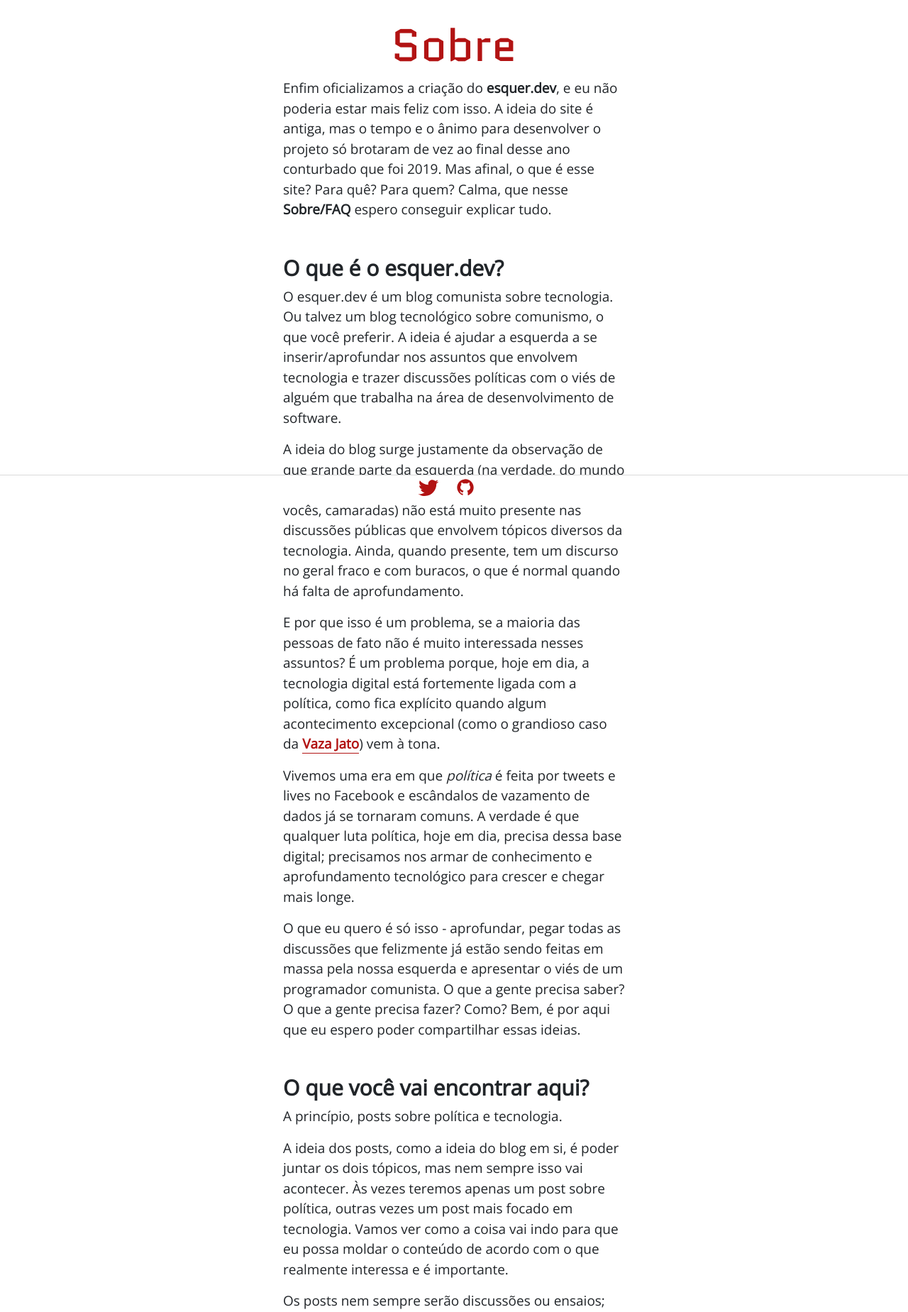
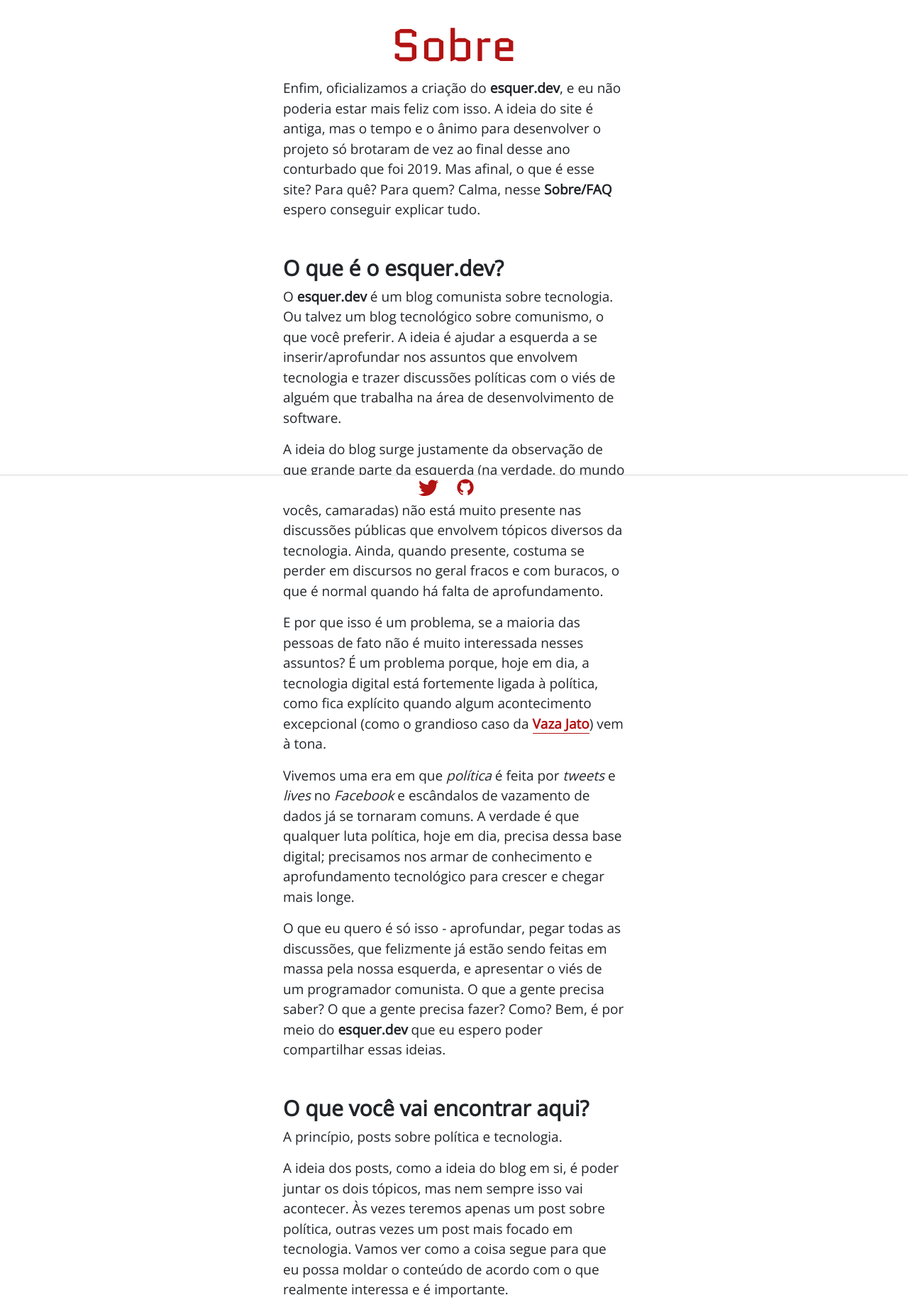
Before and after one commit to yyyyyyyan/esquer.dev, a Django app: page /sobre in a window 1280 px wide. Shown: the part 96-1945 px from the top of the page at 71% size. Run offline with Django 3.2, Linux system fonts and the light colour scheme.

Commit message:
Improved about.html text

```diff
--- a/templates/about.html
+++ b/templates/about.html
@@ -11,31 +11,31 @@
 {% block content %}
     <h1 class="title text-center">Sobre</h1>
     <div class="post-body post-div">
-        <p>Enfim oficializamos a criação do <strong>esquer.dev</strong>, e eu não poderia estar mais feliz com isso. A ideia do site é antiga, mas o tempo e o ânimo para desenvolver o projeto só brotaram de vez ao final desse ano conturbado que foi 2019. Mas afinal, o que é esse site? Para quê? Para quem? Calma, que nesse <strong>Sobre/FAQ</strong> espero conseguir explicar tudo.</p>
-        <h2>O que é o esquer.dev?</h2>
-        <p>O esquer.dev é um blog comunista sobre tecnologia. Ou talvez um blog tecnológico sobre comunismo, o que você preferir. A ideia é ajudar a esquerda a se inserir/aprofundar nos assuntos que envolvem tecnologia e trazer discussões políticas com o viés de alguém que trabalha na área de desenvolvimento de software.</p>
-        <p>A ideia do blog surge justamente da observação de que grande parte da esquerda (na verdade, do mundo em geral, mas aqui espero falar diretamente para vocês, camaradas) não está muito presente nas discussões públicas que envolvem tópicos diversos da tecnologia. Ainda, quando presente, tem um discurso no geral fraco e com buracos, o que é normal quando há falta de aprofundamento.</p>
-        <p>E por que isso é um problema, se a maioria das pessoas de fato não é muito interessada nesses assuntos? É um problema porque, hoje em dia, a tecnologia digital está fortemente ligada com a política, como fica explícito quando algum acontecimento excepcional (como o grandioso caso da <a href="https://theintercept.com/series/mensagens-lava-jato/">Vaza Jato</a>) vem à tona.</p>
-        <p>Vivemos uma era em que <em>política</em> é feita por tweets e lives no Facebook e escândalos de vazamento de dados já se tornaram comuns. A verdade é que qualquer luta política, hoje em dia, precisa dessa base digital; precisamos nos armar de conhecimento e aprofundamento tecnológico para crescer e chegar mais longe.</p>
-        <p>O que eu quero é só isso - aprofundar, pegar todas as discussões que felizmente já estão sendo feitas em massa pela nossa esquerda e apresentar o viés de um programador comunista. O que a gente precisa saber? O que a gente precisa fazer? Como? Bem, é por aqui que eu espero poder compartilhar essas ideias.</p>
+        <p>Enfim, oficializamos a criação do <strong>esquer.dev</strong>, e eu não poderia estar mais feliz com isso. A ideia do site é antiga, mas o tempo e o ânimo para desenvolver o projeto só brotaram de vez ao final desse ano conturbado que foi 2019. Mas afinal, o que é esse site? Para quê? Para quem? Calma, nesse <strong>Sobre/FAQ</strong> espero conseguir explicar tudo.</p>
+        <h2>O que é o <strong>esquer.dev</strong>?</h2>
+        <p>O <strong>esquer.dev</strong> é um blog comunista sobre tecnologia. Ou talvez um blog tecnológico sobre comunismo, o que você preferir. A ideia é ajudar a esquerda a se inserir/aprofundar nos assuntos que envolvem tecnologia e trazer discussões políticas com o viés de alguém que trabalha na área de desenvolvimento de software.</p>
+        <p>A ideia do blog surge justamente da observação de que grande parte da esquerda (na verdade, do mundo em geral, mas aqui espero falar diretamente para vocês, camaradas) não está muito presente nas discussões públicas que envolvem tópicos diversos da tecnologia. Ainda, quando presente, costuma se perder em discursos no geral fracos e com buracos, o que é normal quando há falta de aprofundamento.</p>
+        <p>E por que isso é um problema, se a maioria das pessoas de fato não é muito interessada nesses assuntos? É um problema porque, hoje em dia, a tecnologia digital está fortemente ligada à política, como fica explícito quando algum acontecimento excepcional (como o grandioso caso da <a href="https://theintercept.com/series/mensagens-lava-jato/">Vaza Jato</a>) vem à tona.</p>
+        <p>Vivemos uma era em que <em>política</em> é feita por <em>tweets</em> e <em>lives</em> no <em>Facebook</em> e escândalos de vazamento de dados já se tornaram comuns. A verdade é que qualquer luta política, hoje em dia, precisa dessa base digital; precisamos nos armar de conhecimento e aprofundamento tecnológico para crescer e chegar mais longe.</p>
+        <p>O que eu quero é só isso - aprofundar, pegar todas as discussões, que felizmente já estão sendo feitas em massa pela nossa esquerda, e apresentar o viés de um programador comunista. O que a gente precisa saber? O que a gente precisa fazer? Como? Bem, é por meio do <strong>esquer.dev</strong> que eu espero poder compartilhar essas ideias.</p>
         <h2>O que você vai encontrar aqui?</h2>
         <p>A princípio, posts sobre política e tecnologia. </p>
-        <p>A ideia dos posts, como a ideia do blog em si, é poder juntar os dois tópicos, mas nem sempre isso vai acontecer. Às vezes teremos apenas um post sobre política, outras vezes um post mais focado em tecnologia. Vamos ver como a coisa vai indo para que eu possa moldar o conteúdo de acordo com o que realmente interessa e é importante.</p>
+        <p>A ideia dos posts, como a ideia do blog em si, é poder juntar os dois tópicos, mas nem sempre isso vai acontecer. Às vezes teremos apenas um post sobre política, outras vezes um post mais focado em tecnologia. Vamos ver como a coisa segue para que eu possa moldar o conteúdo de acordo com o que realmente interessa e é importante.</p>
         <p>Os posts nem sempre serão discussões ou ensaios; muitas vezes serão tutoriais ou guias sobre segurança e privacidade digital, por exemplo, seguindo o mote geral do blog.</p>
-        <p>Aos poucos, também quero ir disponibilizando algumas ferramentas para uso de vocês aqui pelo site mesmo, mas isso ficará mais claro em breve.</p>
+        <p>Aos poucos, também quero conseguir disponibilizar algumas ferramentas para uso de vocês aqui pelo site mesmo, mas isso ficará mais claro em breve.</p>
         <h2>Sobre a segurança do site</h2>
         <p>O <strong>esquer.dev</strong> vai focar muito na parte de segurança digital, privacidade e afins. Isso vale tanto para os temas dos posts, quanto para a base do site como um todo. Isso significa que, acima de tudo, prezamos pela segurança e privacidade do usuário.</p>
         <p>O site não tem e não terá <strong>nenhum</strong> JavaScript, então você pode acessá-lo com o JavaScript desativado, ou com extensões como o <a href="https://noscript.net/">NoScript</a> sem problema nenhum. O site não usa, nem usará, nenhum programa externo de <em>analytics</em> nem nunca exibirá nenhuma propaganda mantida por serviços externos.</p>
-        <p>Valorizamos sua privacidade, de verdade. Leia mais sobre isso em nossa <a href="{% url "privacy" %}">política de privacidade</a></p>
+        <p>Valorizamos sua privacidade, de verdade. Leia mais sobre isso em nossa <a href="{% url "privacy" %}">política de privacidade</a>.</p>
         <h2>Quem está por trás do esquer.dev?</h2>
-        <p>O esquer.dev é um blog de uma pessoa só, pelo menos por enquanto. Eu considerei deixar minha identidade de lado, já que de fato não é o foco do blog, mas como não é algo que eu conseguiria efetivamente esconder preferi já deixar registrado aqui para que ninguém venha tentar me desmascarar no futuro.</p>
-        <p>Quem cuida do blog sou eu (<em>uau</em>), <strong>yyyyyyyan</strong> (mas você pode me chamar de <strong>Yan</strong>). Você pode falar comigo diretamente no meu Twitter pessoal, <strong><a href="https://twitter.com/@yyyyyyyan_">@yyyyyyyan_</a></strong>. Se quiser saber algo sobre mim ou só bater um papo, me procure por lá. Por aqui, no blog, pretendo deixar minha identidade o mais por fora possível.</p>
+        <p>O <strong>esquer.dev</strong> é um blog de uma pessoa só, pelo menos por enquanto. Eu considerei deixar minha identidade de lado, já que de fato não é o foco do blog, mas como não é algo que eu conseguiria efetivamente esconder, preferi já deixar registrado aqui para que ninguém venha tentar me desmascarar no futuro.</p>
+        <p>Quem cuida do blog sou eu (<em>uau</em>), <strong>yyyyyyyan</strong> (mas você pode me chamar de <strong>Yan</strong>). Você pode falar comigo diretamente no meu Twitter pessoal, <strong><a href="https://twitter.com/@yyyyyyyan_">@yyyyyyyan_</a></strong>. Se quiser saber algo sobre mim ou só bater um papo, me procure por lá. Por aqui, no blog, pretendo deixar minha identidade o mais de lado possível.</p>
         <h2>Por que um blog?</h2>
-        <p>É fato que blogs já não estão mais muito em alta, ultimamente, eu não poderia negar isso. É fato, também, que eu quero que o conteúdo que eu produzir atinja o máximo de pessoas possível, e que talvez a forma de mídia que eu esteja escolhendo acabe se tornando um impeditivo nesse ponto. Então por que estou fazendo um blog?</p>
+        <p>É fato que blogs já não estão mais muito em alta, eu não poderia negar isso. É fato, também, que eu quero que o conteúdo aqui produzido atinja o máximo de pessoas possível, e que talvez essa forma de mídia acabe se tornando um impeditivo nesse ponto. Então por que estou fazendo um blog?</p>
         <p>A verdade é que, no momento, é o melhor que eu posso fazer. Com o blog pronto (na parte da infraestrutura), criar conteúdo, para mim, fica muito mais fácil e convidativo. Eu só preciso sentar, escrever e publicar. Nesse momento, é o que vai ser possível.</p>
-        <p>Mas isso vai ser bom! Por quê? Porque eu quero, com o tempo, transformar o esquer.dev em mais que um blog, em um agregador de várias coisas diferentes (conteúdo em diferentes mídias, ferramentas, recomendações) que só a estrutura de um site vai me proporcionar.</p>
-        <p>De qualquer maneira, eu pretendo levar o esquer.dev para outras mídias, também! Como eu disse, começo no blog por simplicidade, e é esse caminho que quero seguir. Saindo do blog, começar um podcast, que envolve mais coisas além de simplesmente escrever e publicar, é uma ideia que me interessa. Mais para frente, um canal no YouTube é um sonho, já que me parece a forma mais atrativa e com mais possibilidades de se criar conteúdo hoje em dia.</p>
-        <p>Enfim, tudo no seu tempo! Aos poucos vocês ficarão sabendo das novidades e dos planos se concretizando.</p>
+        <p>Mas isso vai ser bom! Por quê? Porque eu quero, com o tempo, transformar o <strong>esquer.dev</strong> em mais que um blog, em um agregador de várias coisas diferentes (conteúdo em diferentes mídias, ferramentas, recomendações) que só a estrutura de um site vai me proporcionar.</p>
+        <p>De qualquer maneira, a ideia é levar o <strong>esquer.dev</strong> para outras mídias, também! Como eu disse, começo no blog por simplicidade, e é esse caminho que quero seguir. Saindo do blog, começar um podcast, que envolve mais coisas além de simplesmente escrever e publicar, é uma ideia que me interessa. Mais para frente, um canal no YouTube é um sonho, já que me parece a forma mais atrativa e com mais possibilidades de se criar e compartilhar conteúdo hoje em dia.</p>
+        <p>Enfim, tudo no seu tempo! Aos poucos vocês ficarão sabendo das novidades e do que formos concretizando concretizando.</p>
         <h2>Como você pode falar comigo?</h2>
         <p>Lendo a página de <strong><a href="{% url "contact" %}">contato</a></strong> ;)!</p>
         {% load static %}
```
